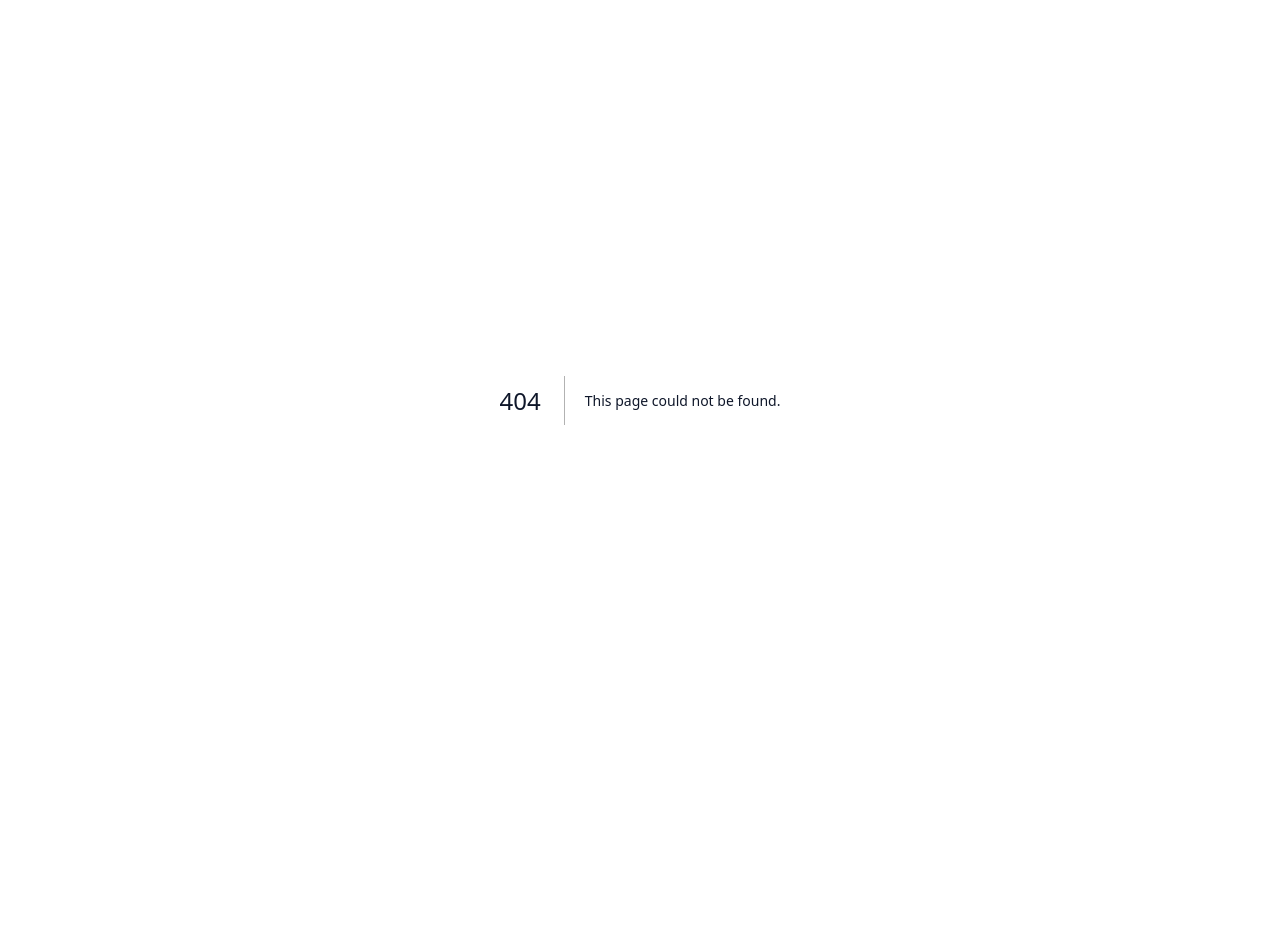
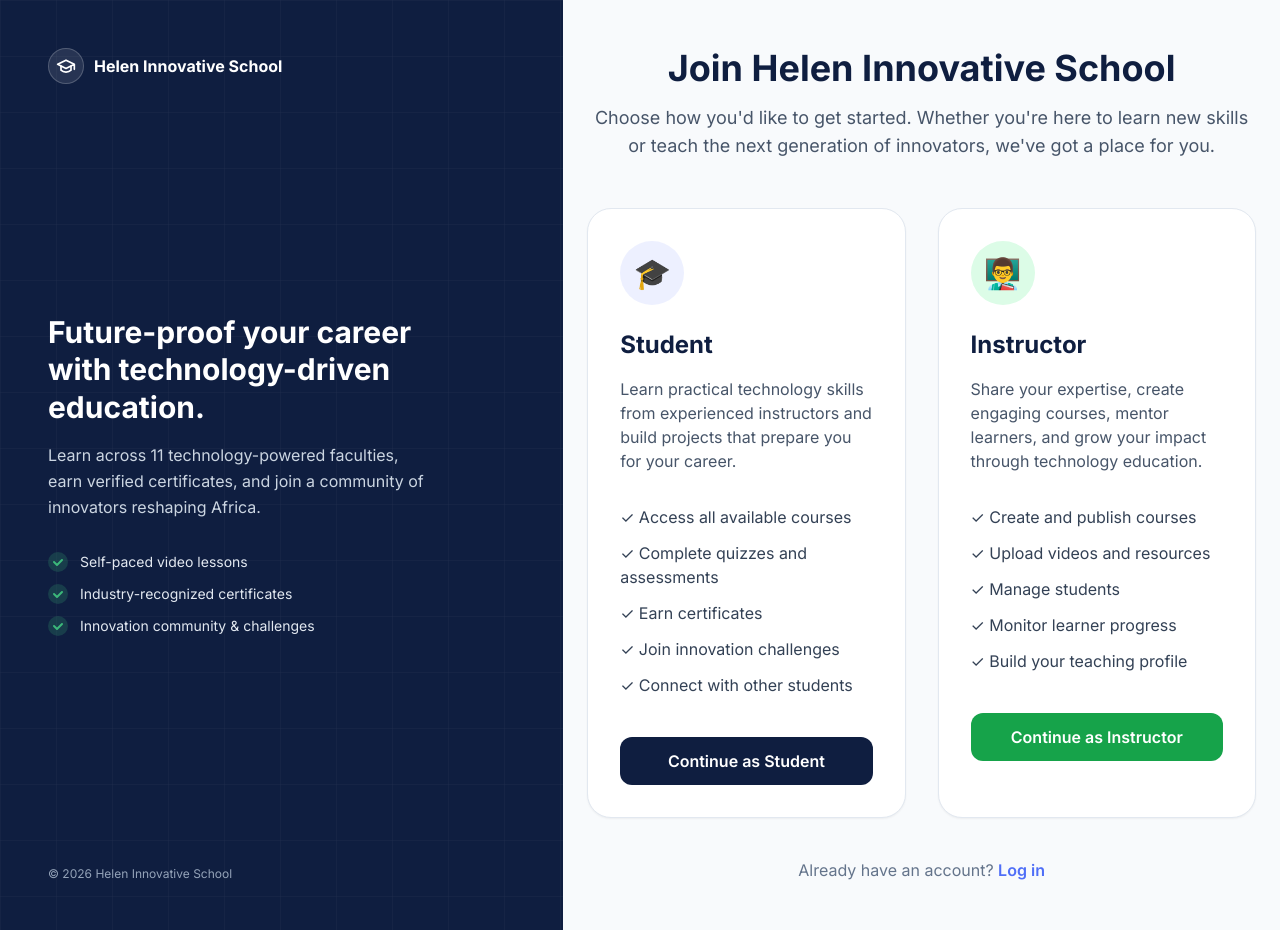
Before and after one commit to kevin-georgewill/Helen-Innovative-School, a Next.js app in the folder frontend/: page /get-started in a window 1280 px wide. Before the commit this address had no page. Before the commit the page ends 800 px from the top, so only its background shows below. Built offline with nearby package versions, Linux system fonts and the light colour scheme.

Commit message:
Setup instuctor auth and onboarding flow

```diff
--- /dev/null
+++ b/frontend/app/(auth)/get-started/page.tsx
@@ -0,0 +1,131 @@
+'use client'
+
+import Link from 'next/link'
+import AuthBrandPanel from '@/components/shared/AuthBrandPanel'
+import Logo from '@/components/shared/Logo'
+
+export default function GetStartedPage() {
+  return (
+    <main className="min-h-screen flex">
+      <AuthBrandPanel />
+
+      <div className="flex-1 flex items-center justify-center bg-his-muted px-6 py-12">
+        <div className="w-full max-w-5xl">
+
+          <Logo variant="dark" className="lg:hidden mb-8" />
+
+          <div className="text-center mb-12">
+            <h1 className="text-4xl font-bold text-his-navy mb-4">
+              Join Helen Innovative School
+            </h1>
+
+            <p className="text-slate-600 text-lg max-w-2xl mx-auto">
+              Choose how you'd like to get started. Whether you're here to
+              learn new skills or teach the next generation of innovators,
+              we've got a place for you.
+            </p>
+          </div>
+
+          <div className="grid grid-cols-1 lg:grid-cols-2 gap-8">
+
+            {/* Student */}
+
+            <div className="bg-white rounded-3xl border border-his-border p-8 shadow-sm hover:shadow-lg transition duration-300">
+
+              <div className="w-16 h-16 rounded-full bg-his-blue/10 flex items-center justify-center text-3xl mb-6">
+                🎓
+              </div>
+
+              <h2 className="text-2xl font-bold text-his-navy mb-4">
+                Student
+              </h2>
+
+              <p className="text-slate-600 mb-8">
+                Learn practical technology skills from experienced instructors
+                and build projects that prepare you for your career.
+              </p>
+
+              <ul className="space-y-3 mb-10 text-slate-700">
+
+                <li>✓ Access all available courses</li>
+
+                <li>✓ Complete quizzes and assessments</li>
+
+                <li>✓ Earn certificates</li>
+
+                <li>✓ Join innovation challenges</li>
+
+                <li>✓ Connect with other students</li>
+
+              </ul>
+
+              <Link
+                href="/register?role=student"
+                className="w-full inline-flex justify-center rounded-xl bg-his-navy py-3 text-white font-semibold hover:bg-his-navy-light transition"
+              >
+                Continue as Student
+              </Link>
+
+            </div>
+
+            {/* Instructor */}
+
+            <div className="bg-white rounded-3xl border border-his-border p-8 shadow-sm hover:shadow-lg transition duration-300">
+
+              <div className="w-16 h-16 rounded-full bg-green-100 flex items-center justify-center text-3xl mb-6">
+                👨‍🏫
+              </div>
+
+              <h2 className="text-2xl font-bold text-his-navy mb-4">
+                Instructor
+              </h2>
+
+              <p className="text-slate-600 mb-8">
+                Share your expertise, create engaging courses, mentor learners,
+                and grow your impact through technology education.
+              </p>
+
+              <ul className="space-y-3 mb-10 text-slate-700">
+
+                <li>✓ Create and publish courses</li>
+
+                <li>✓ Upload videos and resources</li>
+
+                <li>✓ Manage students</li>
+
+                <li>✓ Monitor learner progress</li>
+
+                <li>✓ Build your teaching profile</li>
+
+              </ul>
+
+              <Link
+                href="/register?role=instructor"
+                className="w-full inline-flex justify-center rounded-xl bg-green-600 py-3 text-white font-semibold hover:bg-green-700 transition"
+              >
+                Continue as Instructor
+              </Link>
+
+            </div>
+
+          </div>
+
+          <div className="mt-10 text-center">
+
+            <p className="text-slate-500">
+              Already have an account?{' '}
+              <Link
+                href="/login"
+                className="font-semibold text-his-blue hover:underline"
+              >
+                Log in
+              </Link>
+            </p>
+
+          </div>
+
+        </div>
+      </div>
+    </main>
+  )
+}
--- a/frontend/app/(auth)/register/page.tsx
+++ b/frontend/app/(auth)/register/page.tsx
@@ -6,7 +6,7 @@
 
 import { useState, type FormEvent } from 'react'
 import Link from 'next/link'
-import { useRouter } from 'next/navigation'
+import { useRouter, useSearchParams } from 'next/navigation'
 import { useRegister } from '@/lib/queries/auth'
 import { dashboardPathForRole } from '@/lib/auth'
 import AuthBrandPanel from '@/components/shared/AuthBrandPanel'
@@ -14,6 +14,12 @@ import Logo from '@/components/shared/Logo'
 
 export default function RegisterPage() {
   const router = useRouter()
+  const searchParams = useSearchParams()
+
+const role =
+  searchParams.get('role') === 'instructor'
+    ? 'instructor'
+    : 'student'
   const register = useRegister()
 
   const [fullName, setFullName] = useState('')
@@ -22,6 +28,12 @@ export default function RegisterPage() {
   const [confirm, setConfirm] = useState('')
   const [showPassword, setShowPassword] = useState(false)
   const [localError, setLocalError] = useState<string | null>(null)
+  const [professionalTitle, setProfessionalTitle] = useState('')
+const [expertise, setExpertise] = useState('')
+const [yearsOfExperience, setYearsOfExperience] = useState('')
+const [bio, setBio] = useState('')
+const [linkedin, setLinkedin] = useState('')
+const [website, setWebsite] = useState('')
 
   async function handleSubmit(e: FormEvent) {
     e.preventDefault()
@@ -37,7 +49,18 @@ export default function RegisterPage() {
     }
 
     try {
-      const profile = await register.mutateAsync({ full_name: fullName, email, password })
+      const profile = await register.mutateAsync({
+  full_name: fullName,
+  email,
+  password,
+  role,
+  professional_title: professionalTitle,
+  expertise,
+  years_of_experience: Number(yearsOfExperience),
+  bio,
+  linkedin,
+  website,
+})
       router.replace(dashboardPathForRole(profile.role))
     } catch {
       // Error surfaced below via register.error
@@ -54,8 +77,14 @@ export default function RegisterPage() {
         <div className="w-full max-w-md">
           <Logo variant="dark" className="lg:hidden mb-8" />
 
-          <h1 className="text-3xl font-bold text-his-navy mb-2">Create your account</h1>
-          <p className="text-slate-500 mb-8">Start learning across 11 technology faculties today.</p>
+          <h1 className="text-3xl font-bold text-his-navy mb-2">
+  Create your {role === 'student' ? 'Student' : 'Instructor'} Account
+</h1>
+          <p className="text-slate-500 mb-8">
+  {role === 'student'
+    ? 'Start learning across 11 technology faculties today.'
+    : 'Share your knowledge and inspire the next generation of innovators.'}
+</p>
 
           {error && (
             <div className="mb-6 rounded-lg bg-red-50 border border-red-200 px-4 py-3 text-sm text-red-700">
@@ -137,13 +166,104 @@ export default function RegisterPage() {
                 className="w-full rounded-lg border border-his-border bg-white px-4 py-3 text-slate-900 placeholder:text-slate-400 focus:border-his-blue focus:outline-none focus:ring-2 focus:ring-his-blue/20 transition"
               />
             </div>
+{role === 'instructor' && (
+  <>
+    <div>
+      <label className="block text-sm font-semibold text-slate-700 mb-1.5">
+        Professional Title
+      </label>
 
+      <input
+        type="text"
+        value={professionalTitle}
+        onChange={(e) => setProfessionalTitle(e.target.value)}
+        placeholder="Senior Frontend Engineer"
+        className="w-full rounded-lg border border-his-border bg-white px-4 py-3"
+        required
+      />
+    </div>
+
+    <div>
+      <label className="block text-sm font-semibold text-slate-700 mb-1.5">
+        Area of Expertise
+      </label>
+
+      <input
+        type="text"
+        value={expertise}
+        onChange={(e) => setExpertise(e.target.value)}
+        placeholder="React, Node.js, UI/UX..."
+        className="w-full rounded-lg border border-his-border bg-white px-4 py-3"
+        required
+      />
+    </div>
+
+    <div>
+      <label className="block text-sm font-semibold text-slate-700 mb-1.5">
+        Years of Experience
+      </label>
+
+      <input
+        type="number"
+        value={yearsOfExperience}
+        onChange={(e) => setYearsOfExperience(e.target.value)}
+        placeholder="5"
+        className="w-full rounded-lg border border-his-border bg-white px-4 py-3"
+        required
+      />
+    </div>
+
+    <div>
+      <label className="block text-sm font-semibold text-slate-700 mb-1.5">
+        Short Bio
+      </label>
+
+      <textarea
+        rows={4}
+        value={bio}
+        onChange={(e) => setBio(e.target.value)}
+        placeholder="Tell us about yourself..."
+        className="w-full rounded-lg border border-his-border bg-white px-4 py-3"
+      />
+    </div>
+
+    <div>
+      <label className="block text-sm font-semibold text-slate-700 mb-1.5">
+        LinkedIn (optional)
+      </label>
+
+      <input
+        type="url"
+        value={linkedin}
+        onChange={(e) => setLinkedin(e.target.value)}
+        placeholder="https://linkedin.com/in/..."
+        className="w-full rounded-lg border border-his-border bg-white px-4 py-3"
+      />
+    </div>
+
+    <div>
+      <label className="block text-sm font-semibold text-slate-700 mb-1.5">
+        Portfolio / Website (optional)
+      </label>
+
+      <input
+        type="url"
+        value={website}
+        onChange={(e) => setWebsite(e.target.value)}
+        placeholder="https://yourwebsite.com"
+        className="w-full rounded-lg border border-his-border bg-white px-4 py-3"
+      />
+    </div>
+  </>
+)}
             <button
               type="submit"
               disabled={register.isPending}
               className="w-full inline-flex items-center justify-center px-6 py-3.5 bg-his-navy hover:bg-his-navy-light text-white font-semibold rounded-lg transition-all duration-200 disabled:opacity-60 disabled:cursor-not-allowed"
             >
-              {register.isPending ? 'Creating account…' : 'Create account'}
+              {register.isPending
+  ? 'Creating account...'
+  : `Create ${role === 'student' ? 'Student' : 'Instructor'} Account`}
             </button>
           </form>
 
--- a/frontend/app/(public)/page.tsx
+++ b/frontend/app/(public)/page.tsx
@@ -264,7 +264,7 @@ export default function HomePage() {
             </p>
             <div className="flex flex-col sm:flex-row items-center gap-4 w-full sm:w-auto">
               <Link
-                href="/register"
+                href="/get-started"
                 className="inline-flex items-center justify-center w-full sm:w-auto px-14 py-3.5 bg-his-navy hover:bg-his-navy-light text-white font-semibold rounded-full transition-all duration-200 text-base whitespace-nowrap"
               >
                 Get Started
@@ -702,7 +702,7 @@ export default function HomePage() {
             </p>
             <div className="flex flex-col sm:flex-row items-center justify-center gap-4">
               <Link
-                href="/register"
+                href="/get-started"
                 className="inline-flex items-center justify-center px-9 py-3.5 bg-his-green hover:bg-his-green-hover text-white font-semibold rounded-lg transition-all duration-200 text-base shadow-lg"
               >
                 Apply Now
--- a/frontend/lib/auth.ts
+++ b/frontend/lib/auth.ts
@@ -28,7 +28,7 @@ export const dashboardPathForRole = (role: UserRole): string => {
     case 'admin':
       return '/admin/dashboard'
     case 'instructor':
-      return '/instructor/dashboard'
+      return '/instructor'
     default:
       return '/dashboard'
   }
```
Also changed, not shown: frontend/lib/api.ts (+14 -2 lines), frontend/lib/queries/auth.ts (+24 -3 lines), 2 other files (tests, documents, lock files or other folders).
